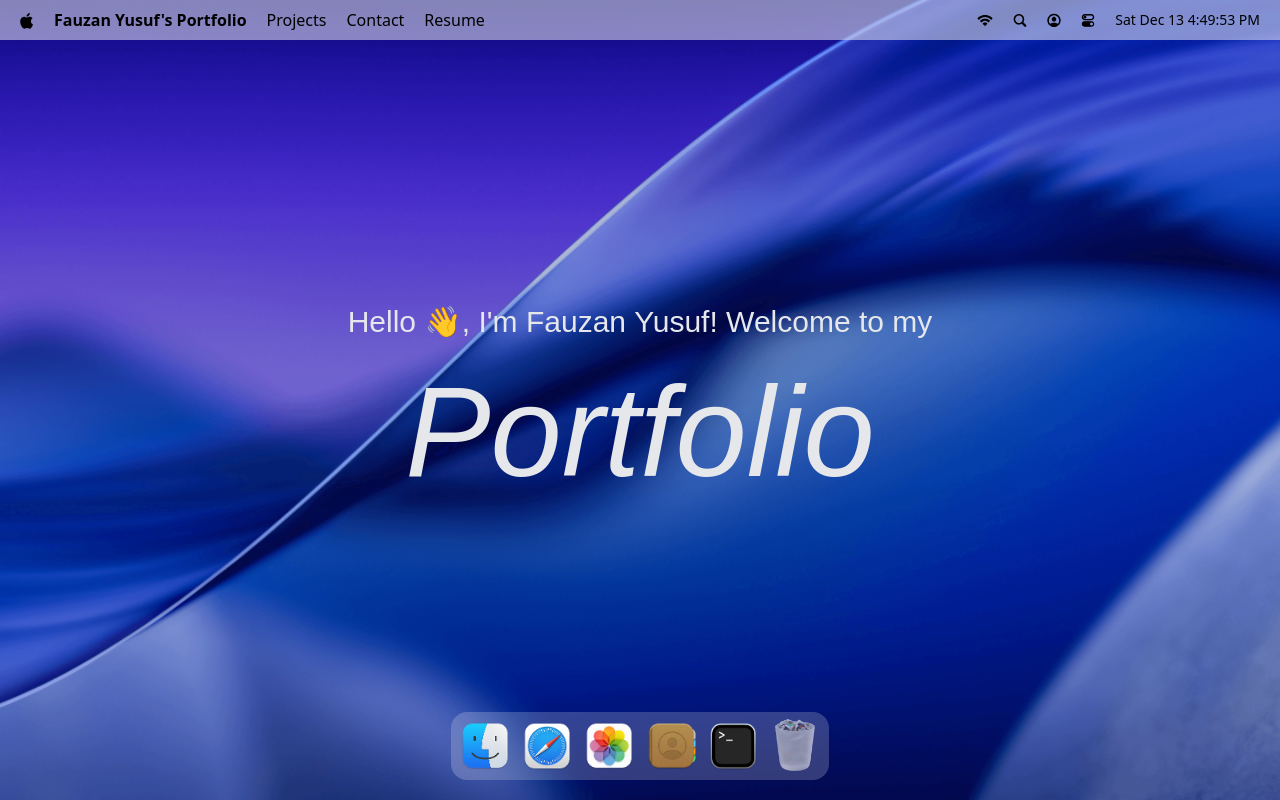
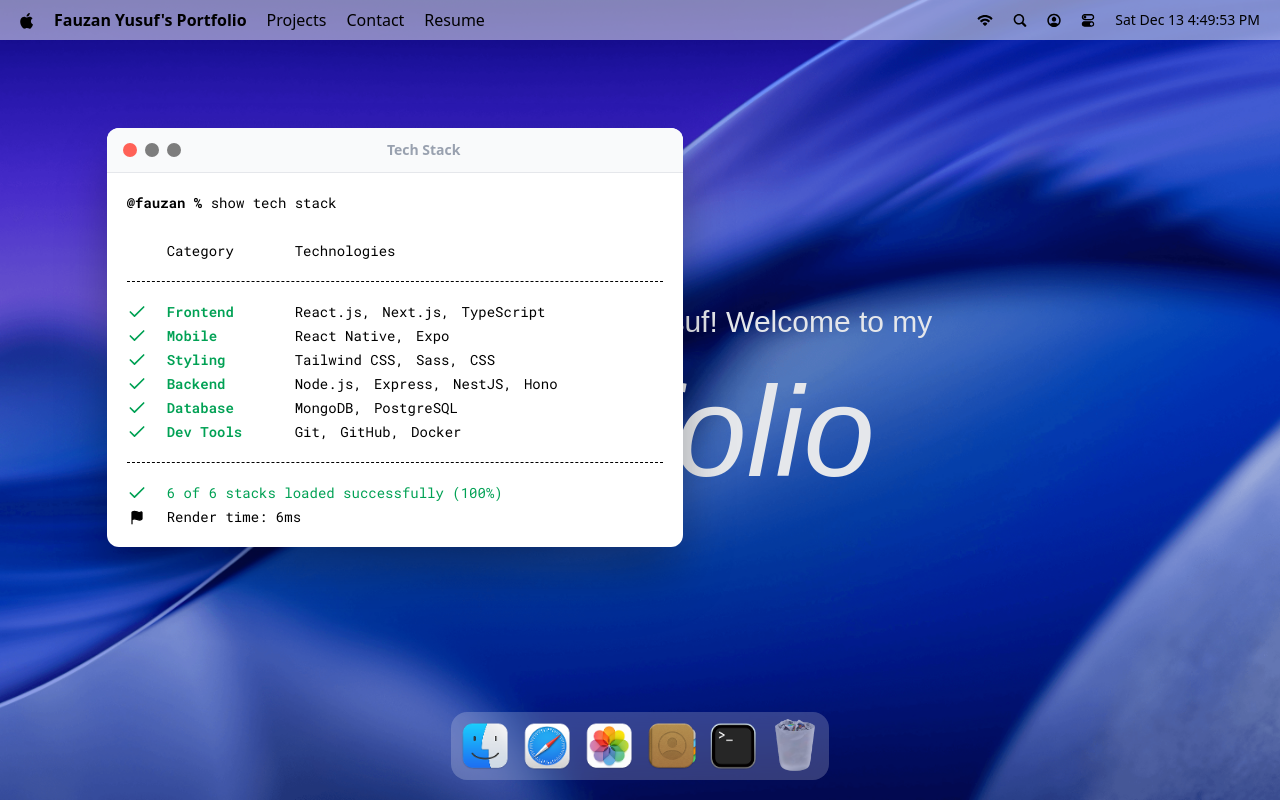
Before and after one commit to Fauzanyusuf/fauzanyusuf-portfolio, a React (Vite) app: page / in a window 1280 px wide. Both pictures are taken after a click on the button 733 px from the left and 746 px from the top of the page. Built offline with nearby package versions, Linux system fonts and the light colour scheme; a web font is replaced by a local one.

Commit message:
implement a hoc for managing window states and add the first window - terminal

```diff
--- a/src/App.jsx
+++ b/src/App.jsx
@@ -1,14 +1,20 @@
+import gsap from "gsap";
+import { Draggable } from "gsap/Draggable";
 import Dock from "@components/Dock";
 import Navbar from "@components/Navbar";
 import Welcome from "@components/Welcome";
-import React from "react";
+import Terminal from "@windows/Terminal.jsx";
+
+gsap.registerPlugin(Draggable);
 
 function App() {
   return (
     <main>
-      <Navbar />
-      <Welcome />
-      <Dock />
+      <Navbar/>
+      <Welcome/>
+      <Dock/>
+
+      <Terminal/>
     </main>
   );
 }
--- /dev/null
+++ b/src/components/WindowControls.jsx
@@ -0,0 +1,16 @@
+import React from "react";
+import useWindowStore from "@store/window.js";
+
+function WindowControls({target}) {
+  const {closeWindow} = useWindowStore();
+
+  return (
+    <div id="window-controls">
+      <div className="close" onClick={() => closeWindow(target)}/>
+      <div className="disable"/>
+      <div className="disable"/>
+    </div>
+  );
+}
+
+export default WindowControls;
--- a/src/data/index.js
+++ b/src/data/index.js
@@ -99,7 +99,7 @@
   },
 ];
 
-const techStack = [
+const techStacks = [
   {
     category: "Frontend",
     items: ["React.js", "Next.js", "TypeScript"],
@@ -209,7 +209,7 @@
   navIcons,
   dockApps,
   blogPosts,
-  techStack,
+  techStacks,
   socials,
   photosLinks,
   gallery,
@@ -493,14 +493,14 @@
 const INITIAL_Z_INDEX = 1000;
 
 const WINDOW_CONFIG = {
-  finder: { isOpen: false, zIndex: INITIAL_Z_INDEX, data: null },
-  contact: { isOpen: false, zIndex: INITIAL_Z_INDEX, data: null },
-  resume: { isOpen: false, zIndex: INITIAL_Z_INDEX, data: null },
-  safari: { isOpen: false, zIndex: INITIAL_Z_INDEX, data: null },
-  photos: { isOpen: false, zIndex: INITIAL_Z_INDEX, data: null },
-  terminal: { isOpen: false, zIndex: INITIAL_Z_INDEX, data: null },
-  txtfile: { isOpen: false, zIndex: INITIAL_Z_INDEX, data: null },
-  imgfile: { isOpen: false, zIndex: INITIAL_Z_INDEX, data: null },
+  finder: {isOpen: false, zIndex: INITIAL_Z_INDEX, data: null},
+  contact: {isOpen: false, zIndex: INITIAL_Z_INDEX, data: null},
+  resume: {isOpen: false, zIndex: INITIAL_Z_INDEX, data: null},
+  safari: {isOpen: false, zIndex: INITIAL_Z_INDEX, data: null},
+  photos: {isOpen: false, zIndex: INITIAL_Z_INDEX, data: null},
+  terminal: {isOpen: false, zIndex: INITIAL_Z_INDEX, data: null},
+  txtfile: {isOpen: false, zIndex: INITIAL_Z_INDEX, data: null},
+  imgfile: {isOpen: false, zIndex: INITIAL_Z_INDEX, data: null},
 };
 
 export { INITIAL_Z_INDEX, WINDOW_CONFIG };
--- /dev/null
+++ b/src/hoc/WindowWrapper.jsx
@@ -0,0 +1,67 @@
+import useWindowStore from "@store/window.js";
+import { useLayoutEffect, useRef } from "react";
+import { useGSAP } from "@gsap/react";
+import { Draggable } from "gsap/Draggable";
+import gsap from "gsap";
+
+function WindowWrapper(Component, windowKey) {
+  const Wrapped = (props) => {
+    const {focusWindow, windows} = useWindowStore();
+    const {isOpen, zIndex} = windows[windowKey];
+    const ref = useRef(null);
+
+    useGSAP(() => {
+      const el = ref.current;
+      if (!el || !isOpen) return;
+
+      el.style.display = "block";
+
+      gsap.fromTo(el, {
+        scale: 0,
+        opacity: 0,
+        y: 0,
+      }, {
+        scale: 1,
+        opacity: 1,
+        duration: 0.25,
+        y: 0,
+        ease: "power4.out",
+      });
+    }, [isOpen]);
+
+    useGSAP(() => {
+      const el = ref.current;
+      if (!el) return;
+
+      const [instance] = Draggable.create(el, {
+        onPress: () => focusWindow(windowKey),
+      });
+
+      return () => instance.kill();
+    }, []);
+
+    useLayoutEffect(() => {
+      const el = ref.current;
+      if (!el) return;
+
+      el.style.display = isOpen ? "block" : "none";
+    }, [isOpen]);
+
+    return (
+      <section
+        id={windowKey}
+        ref={ref}
+        style={{zIndex}}
+        className="absolute"
+      >
+        <Component {...props}/>
+      </section>
+    );
+  };
+
+  Wrapped.displayName = `WindowWrapper(${Component.displayName || Component.Name || Component})`;
+
+  return Wrapped;
+}
+
+export default WindowWrapper;
--- a/src/index.css
+++ b/src/index.css
@@ -111,6 +111,10 @@
 
         .maximize {
             @apply size-3.5 rounded-full bg-[#2acb42];
+        }
+
+        .disable {
+            @apply size-3.5 rounded-full bg-[#7d7d7d];
         }
     }
 
--- /dev/null
+++ b/src/windows/Terminal.jsx
@@ -0,0 +1,62 @@
+import WindowWrapper from "@hoc/WindowWrapper.jsx";
+import { techStacks } from "@data/index.js";
+import { Check, Flag } from "lucide-react";
+import WindowControls from "@components/WindowControls.jsx";
+
+function Terminal() {
+  const techStack = () => (
+
+    techStacks.map(({category, items}) => (
+      <li key={category} className="flex items-center">
+        <Check className="check" size={20}/>
+        <h3>{category}</h3>
+        <ul>
+          {items.map((item, i) => (
+            <li key={i}>
+              {item}
+              {i < items.length - 1 ? "," : ""}
+            </li>
+          ))}
+        </ul>
+      </li>
+    ))
+  );
+
+  return (
+    <>
+      <div id="window-header">
+        <WindowControls target="terminal"/>
+        <h2>Tech Stack</h2>
+      </div>
+      <div className="techstack">
+        <p>
+          <span className="font-bold">@fauzan % </span>
+          show tech stack
+        </p>
+
+        <div className="label">
+          <p className="w-32">Category</p>
+          <p>Technologies</p>
+        </div>
+
+        <ul className="content">
+          {techStack()}
+        </ul>
+        <div className="footnote">
+          <p>
+            <Check size={20}/>{techStacks.length} of {techStacks.length} stacks loaded successfully (100%)
+          </p>
+
+          <p className="text-black">
+            <Flag size={15} fill="black"/>
+            Render time: 6ms
+          </p>
+        </div>
+      </div>
+    </>
+  );
+}
+
+const TerminalWindow = WindowWrapper(Terminal, "terminal");
+
+export default TerminalWindow;
```
Lines whose indentation alone changed are shown as unchanged.
